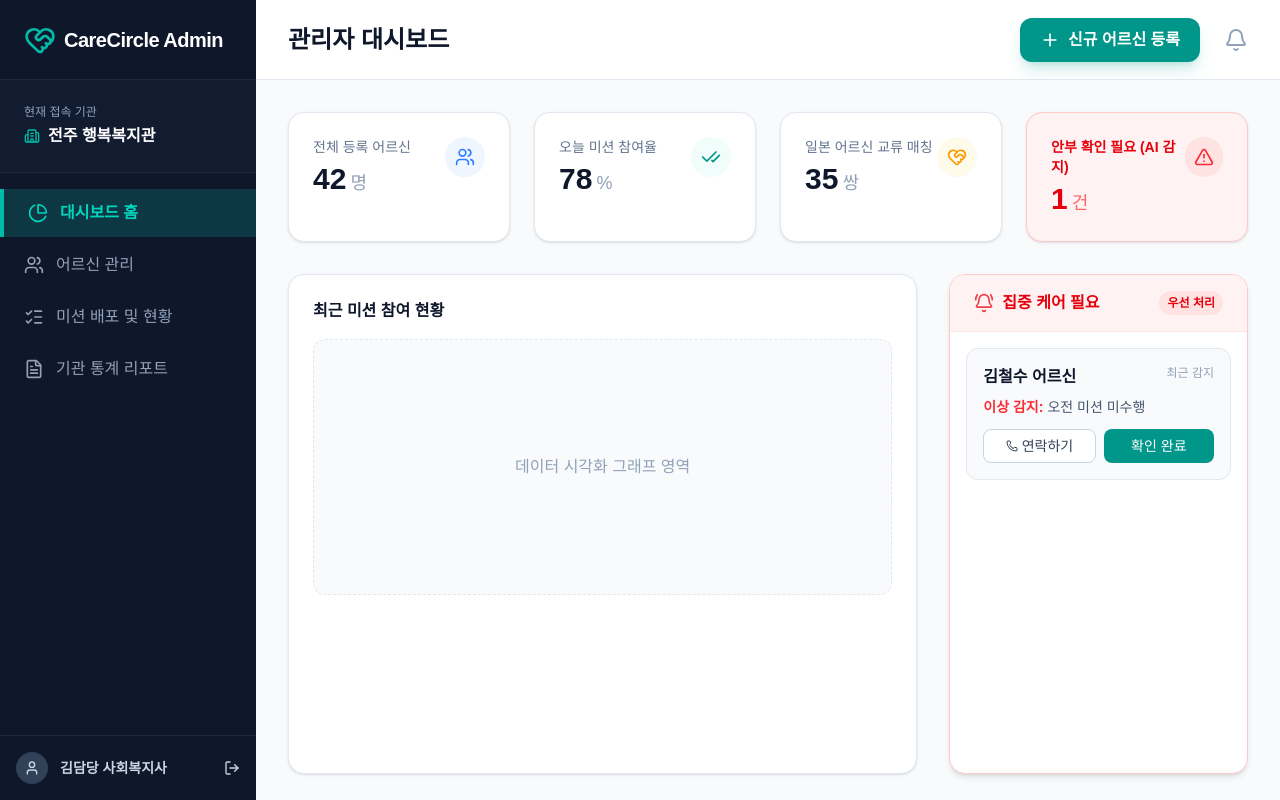
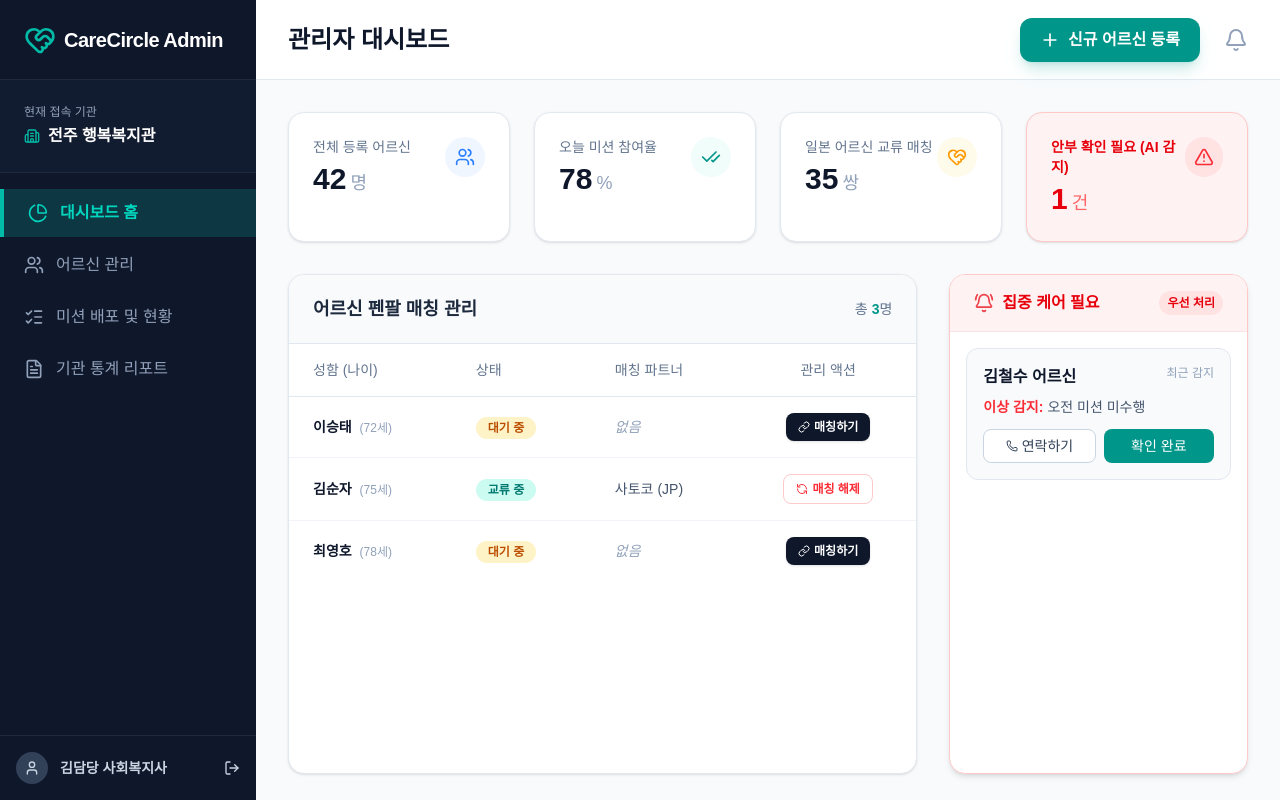
Before and after one commit to SeungTaeGit/CareCircle-Front, a Next.js app: page /admin in a window 1280 px wide. Built offline with nearby package versions, Linux system fonts and the light colour scheme.

Commit message:
feat: 관리자 대시보드 컴포넌트 분리 및 매칭/해제 UI 시뮬레이션 구현

```diff
--- a/app/admin/page.tsx
+++ b/app/admin/page.tsx
@@ -5,13 +5,35 @@ import Sidebar from '@/components/admin/Sidebar';
 import SummaryCards from '@/components/admin/SummaryCards';
 import NotificationList from '@/components/admin/NotificationList';
 import AddSeniorModal from '@/components/admin/AddSeniorModal';
-import { Plus, Users, Search, Bell } from 'lucide-react';
+import { Plus, Link as LinkIcon, RefreshCcw, Bell } from 'lucide-react';
 
 export default function AdminDashboard() {
   const [isModalOpen, setIsModalOpen] = useState(false);
   const [notifications] = useState([
     { notificationId: 1, seniorName: '김철수', triggerType: 'NO_PARTICIPATION', message: '오전 미션 미수행', sopGuide: '전화 상담', createdAt: '10:00' }
   ]);
+
+  const [seniors, setSeniors] = useState([
+    { id: 1, name: '이승태', age: 72, hobbies: '음악, 요리', matchStatus: 'WAITING', partnerName: null },
+    { id: 2, name: '김순자', age: 75, hobbies: '사진, 산책', matchStatus: 'MATCHED', partnerName: '사토코 (JP)' },
+    { id: 3, name: '최영호', age: 78, hobbies: '바둑, 원예', matchStatus: 'WAITING', partnerName: null },
+  ]);
+
+  const handleMatch = (seniorId: number) => {
+    // 추후 백엔드 API (POST /api/admin/seniors/{seniorId}/match) 호출 자리
+    setSeniors(prev => prev.map(s =>
+      s.id === seniorId ? { ...s, matchStatus: 'MATCHED', partnerName: '새로운 펜팔 (JP)' } : s
+    ));
+  };
+
+  const handleUnmatch = (seniorId: number) => {
+    // 추후 백엔드 API (POST /api/admin/unmatch/{seniorId}) 호출 자리
+    if(window.confirm('정말 이 어르신의 매칭을 해제하시겠습니까?')) {
+      setSeniors(prev => prev.map(s =>
+        s.id === seniorId ? { ...s, matchStatus: 'WAITING', partnerName: null } : s
+      ));
+    }
+  };
 
   return (
     <div className="min-h-screen bg-slate-50 flex">
@@ -34,12 +56,62 @@ export default function AdminDashboard() {
         <div className="flex-1 overflow-y-auto p-8">
           <SummaryCards notificationCount={notifications.length} />
           <div className="grid grid-cols-1 lg:grid-cols-3 gap-8">
-            <div className="lg:col-span-2 bg-white rounded-2xl border border-slate-200 shadow-sm p-6">
-              <h2 className="font-bold text-slate-900 mb-4">최근 미션 참여 현황</h2>
-              <div className="h-64 flex items-center justify-center bg-slate-50 rounded-xl text-slate-400 border border-dashed border-slate-200">
-                데이터 시각화 그래프 영역
+
+            <div className="lg:col-span-2 bg-white rounded-2xl border border-slate-200 shadow-sm flex flex-col overflow-hidden">
+              <div className="px-6 py-5 border-b border-slate-200 bg-slate-50 flex justify-between items-center">
+                <h3 className="font-bold text-slate-800 text-lg">어르신 펜팔 매칭 관리</h3>
+                <span className="text-sm text-slate-500">총 <span className="font-bold text-teal-600">{seniors.length}</span>명</span>
+              </div>
+              <div className="overflow-x-auto flex-1">
+                <table className="w-full text-left border-collapse">
+                  <thead>
+                    <tr className="bg-white text-slate-500 text-sm border-b border-slate-200">
+                      <th className="py-4 px-6 font-medium">성함 (나이)</th>
+                      <th className="py-4 px-6 font-medium">상태</th>
+                      <th className="py-4 px-6 font-medium">매칭 파트너</th>
+                      <th className="py-4 px-6 font-medium text-center">관리 액션</th>
+                    </tr>
+                  </thead>
+                  <tbody className="text-sm divide-y divide-slate-100">
+                    {seniors.map(senior => (
+                      <tr key={senior.id} className="hover:bg-slate-50 transition-colors">
+                        <td className="py-4 px-6 font-bold text-slate-900">
+                          {senior.name} <span className="text-slate-400 font-normal text-xs ml-1">({senior.age}세)</span>
+                        </td>
+                        <td className="py-4 px-6">
+                          {senior.matchStatus === 'WAITING' ? (
+                            <span className="px-3 py-1 bg-amber-100 text-amber-700 rounded-full text-xs font-bold">대기 중</span>
+                          ) : (
+                            <span className="px-3 py-1 bg-teal-100 text-teal-700 rounded-full text-xs font-bold">교류 중</span>
+                          )}
+                        </td>
+                        <td className="py-4 px-6 text-slate-600 font-medium">
+                          {senior.partnerName || <span className="text-slate-400 italic">없음</span>}
+                        </td>
+                        <td className="py-4 px-6 text-center">
+                          {senior.matchStatus === 'WAITING' ? (
+                            <button
+                              onClick={() => handleMatch(senior.id)}
+                              className="bg-slate-900 hover:bg-slate-800 text-white px-3 py-1.5 rounded-lg text-xs font-bold transition-colors shadow-sm flex items-center justify-center gap-1 mx-auto"
+                            >
+                              <LinkIcon className="w-3 h-3" /> 매칭하기
+                            </button>
+                          ) : (
+                            <button
+                              onClick={() => handleUnmatch(senior.id)}
+                              className="bg-white border border-red-200 text-red-500 hover:bg-red-50 px-3 py-1.5 rounded-lg text-xs font-bold transition-colors flex items-center justify-center gap-1 mx-auto"
+                            >
+                              <RefreshCcw className="w-3 h-3" /> 매칭 해제
+                            </button>
+                          )}
+                        </td>
+                      </tr>
+                    ))}
+                  </tbody>
+                </table>
               </div>
             </div>
+
             <NotificationList notifications={notifications} onMarkAsRead={(id) => console.log(id)} />
           </div>
         </div>
```
